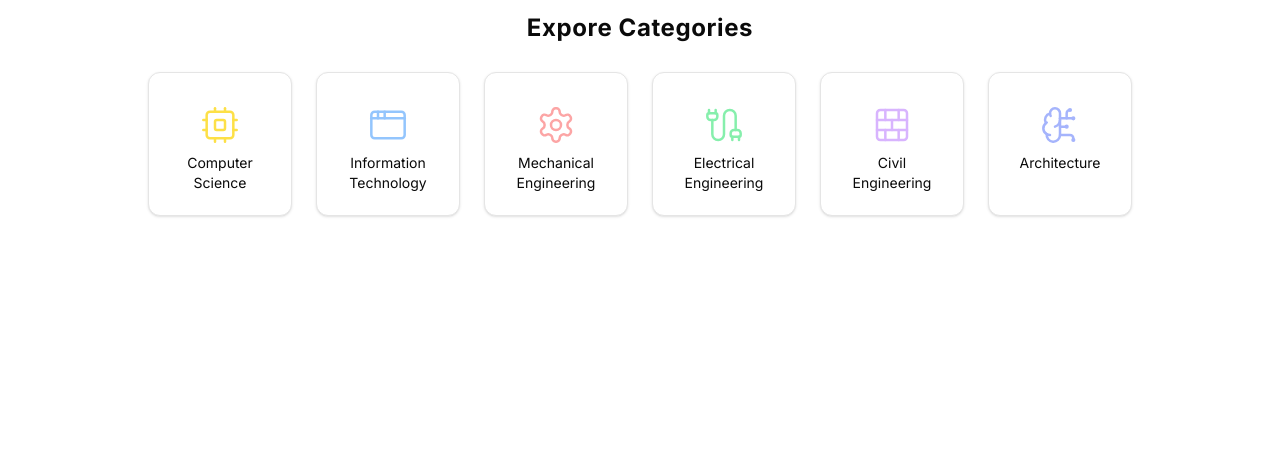
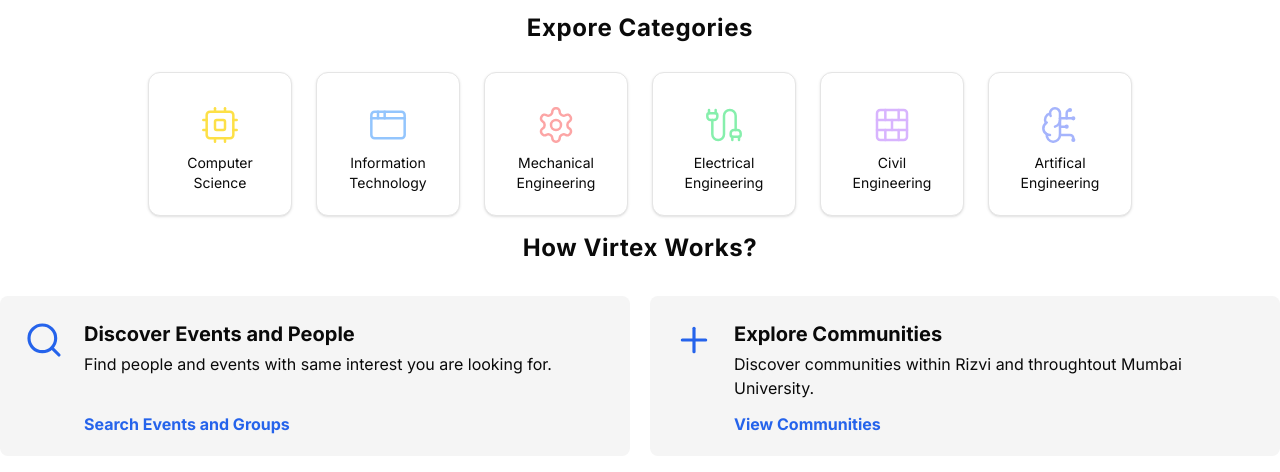
Before and after one commit to insanelyai/virtual_event_hosting, a Next.js app: page / in a window 1280 px wide. Shown: the top 472 px of the page. Built offline with nearby package versions, Linux system fonts and the light colour scheme.

Commit message:
Commit: adding MeetWorks module

```diff
--- a/app/globals.css
+++ b/app/globals.css
@@ -19,6 +19,9 @@
 @layer utilities {
   .text-balance {
     text-wrap: balance;
+  }
+  .use-transition {
+    transition: all 0.2s ease-in-out;
   }
 }
 
--- a/app/page.js
+++ b/app/page.js
@@ -1,10 +1,12 @@
 import ExploreCategories from "@/components/ExploreCategories";
+import MeetWorks from "@/components/MeetWorks";
 import Image from "next/image";
 
 export default function Home() {
   return (
-    <main className="w-full flex justify-center">
+    <main className="w-full flex flex-col justify-center items-center">
       <ExploreCategories />
+      <MeetWorks />
     </main>
   );
 }
--- a/components/ExploreCategories.jsx
+++ b/components/ExploreCategories.jsx
@@ -48,8 +48,8 @@
     iconColor: "purple-400",
   },
   {
-    id: "AR",
-    name: "Architecture",
+    id: "AI",
+    name: "Artifical Engineering",
     icon: (
       <BrainCircuit
         strokeWidth={1.5}
--- /dev/null
+++ b/components/MeetWorks.jsx
@@ -0,0 +1,51 @@
+import { PlusIcon, SearchIcon } from "lucide-react";
+import Link from "next/link";
+import React from "react";
+
+export default function MeetWorks() {
+  return (
+    <>
+      <h2 className="text-2xl text-center font-bold tracking-wide">
+        How Virtex Works?
+      </h2>
+      <section className="max-w-screen-xl w-full flex items-center justify-center gap-5 my-8">
+        <div className="p-6 w-full h-40 bg-accent hover:bg-blue-100 rounded-lg use-transition">
+          <div className="flex items-start justify-between gap-5">
+            <SearchIcon strokeWidth={1.9} className="w-10 h-10 text-blue-600" />
+            <div className="w-full h-full  flex-1 space-y-3">
+              <div>
+                <h3 className="text-xl font-bold pb-1">
+                  Discover Events and People
+                </h3>
+                <p className="h-12">Find people and events with same interest you are looking for.</p>
+              </div>
+              <div>
+                <Link href={"/"} className="text-blue-600 font-bold hover:underline use-transition">
+                  Search Events and Groups
+                </Link>
+              </div>
+            </div>
+          </div>
+        </div>
+        <div className="p-6 w-full h-40 bg-accent hover:bg-blue-100 rounded-lg use-transition">
+        <div className="flex items-start justify-between gap-5">
+            <PlusIcon strokeWidth={1.9} className="w-10 h-10 text-blue-600" />
+            <div className="w-full h-full flex-1 space-y-3">
+              <div>
+                <h3 className="text-xl font-bold pb-1">
+                  Explore Communities
+                </h3>
+                <p className="h-12">Discover communities within Rizvi and throughtout Mumbai University.</p>
+              </div>
+              <div>
+                <Link href={"/"} className="text-blue-600 font-bold hover:underline use-transition">
+                  View Communities
+                </Link>
+              </div>
+            </div>
+          </div>
+        </div>
+      </section>
+    </>
+  );
+}
```
